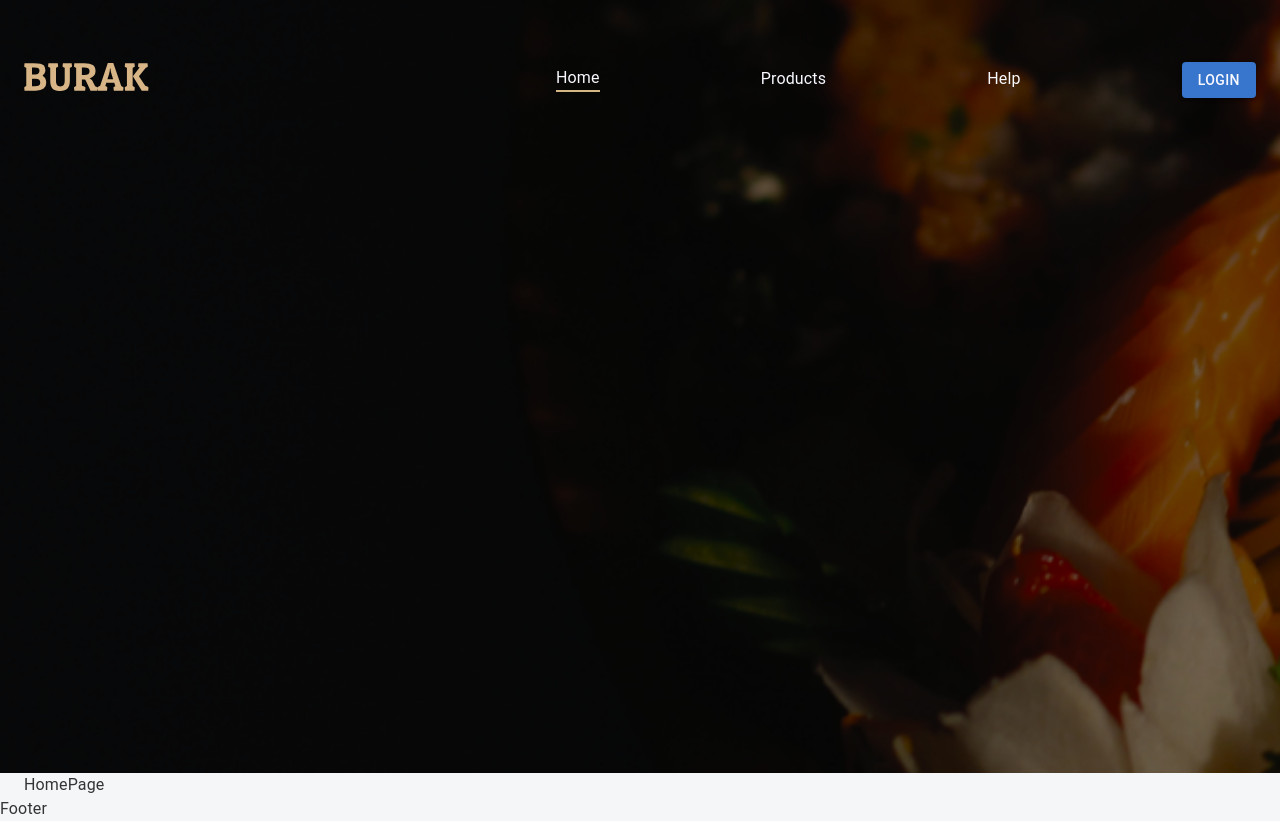
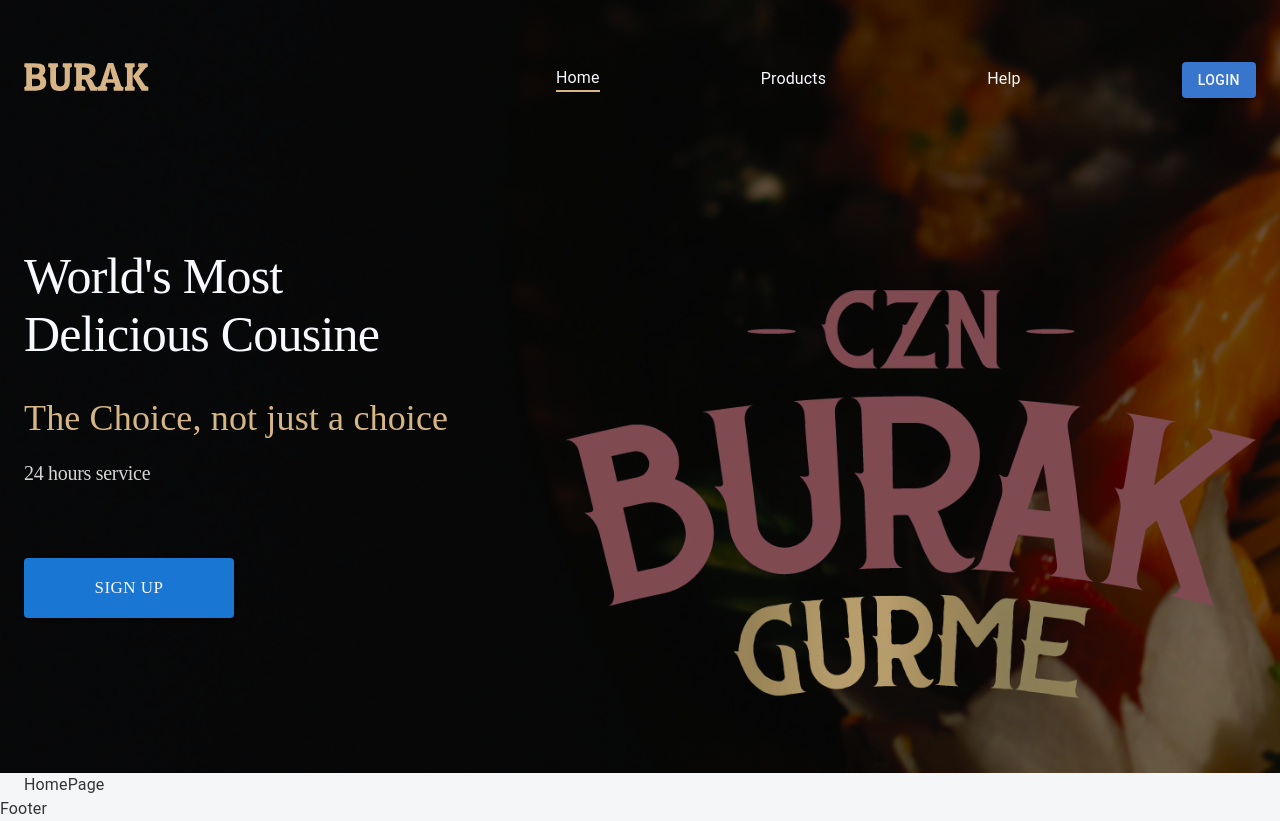
Before and after one commit to HABIBULLO77/burak-react, a React (Create React App) app: page / in a window 1280 px wide. Built offline with nearby package versions, Linux system fonts and the light colour scheme.

Commit message:
fix: modify homeNavbar header component

```diff
--- a/src/app/components/headers/HomeNavbar.tsx
+++ b/src/app/components/headers/HomeNavbar.tsx
@@ -59,8 +59,23 @@
           </Stack>
         </Stack>
         <Stack className={"header-frame"}>
-          <Stack className={"detail"}></Stack>
-          <Stack className={"logo-frame"}></Stack>
+          <Stack className={"detail"}>
+            <Box className={"head-main-txt"}>
+              World's Most Delicious Cousine
+            </Box>
+            <Box className={"wel-txt"}>The Choice, not just a choice</Box>
+            <Box className={"service-txt"}>24 hours service</Box>
+            <Box className="signup">
+              {!authMember ? (
+                <Button className={"signup-button"} variant={"contained"}>
+                  SIGN UP
+                </Button>
+              ) : null}
+            </Box>
+          </Stack>
+          <Stack className={"logo-frame"}>
+            <div className="logo-img"></div>
+          </Stack>
         </Stack>
       </Container>
     </div>
--- a/src/css/navbar.css
+++ b/src/css/navbar.css
@@ -80,5 +80,80 @@
     display: flex;
     flex-direction: row;
     justify-content: space-between;
+}
 
+.home-navbar .navbar-container .header-frame .detail {
+    width: 510px;
+    display: flex;
+    flex-direction: column;
 }
+
+.home-navbar .navbar-container .header-frame .detail .head-main-txt{
+    width: 450px;
+    height: 150px;
+    font-family: "Roboto Serif";
+    font-size: 50px;
+    font-style: normal;
+    font-weight: 500;
+    line-height: normal;
+    letter-spacing: -0.75px;
+    color: #f8f8ff;
+}
+
+.home-navbar .navbar-container .header-frame .detail .wel-txt {
+    width: 510px;
+    height: 42px;
+    font-family: "Roboto Serif";
+    font-size: 36px;
+    font-style: normal;
+    font-weight: 400;
+    line-height: normal;
+    letter-spacing: -0.54x;
+    color: #d7b686;
+}
+
+.home-navbar .navbar-container .header-frame .detail .service-txt {
+	margin-top: 23px;
+	width: 153px;
+	height: 23px;
+	font-family: "Roboto Serif";
+	font-size: 20px;
+	font-style: normal;
+	font-weight: 400;
+	line-height: normal;
+	letter-spacing: -0.3px;
+	color: #d5d5d5;
+}
+
+.home-navbar .navbar-container .header-frame .detail .signup {
+	margin-top: 73px;
+}
+
+.home-navbar .navbar-container .header-frame .detail .signup .signup-button {
+	width: 210px;
+	height: 60px;
+	border-radius: 4px;
+	background: #1976d2;
+	text-align: center;
+	font-family: Poppins;
+	font-size: 17px;
+	font-style: normal;
+	font-weight: 400;
+	line-height: normal;
+	color: #f8f8ff;
+}
+
+.home-navbar .navbar-container .header-frame .logo-frame {
+    margin-top: 43px;
+    width: 690px;
+    height: 419px;
+}
+
+.home-navbar .navbar-container .header-frame .logo-frame .logo-img {
+    width: 100%;
+    height: 100%;
+    background: url("/public/img/logo.webp");
+    background-size: contain;
+    background-repeat: no-repeat;
+    filter: invert(25%);
+}
```
